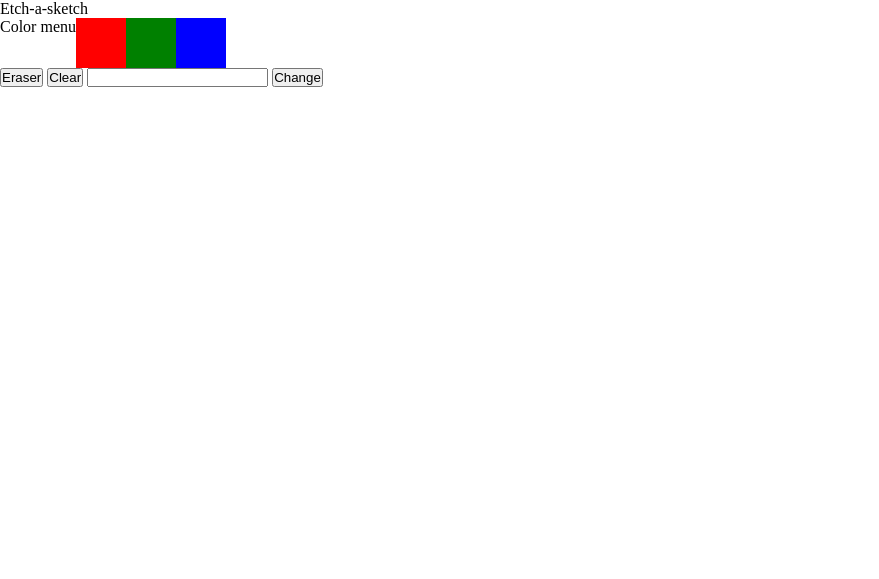
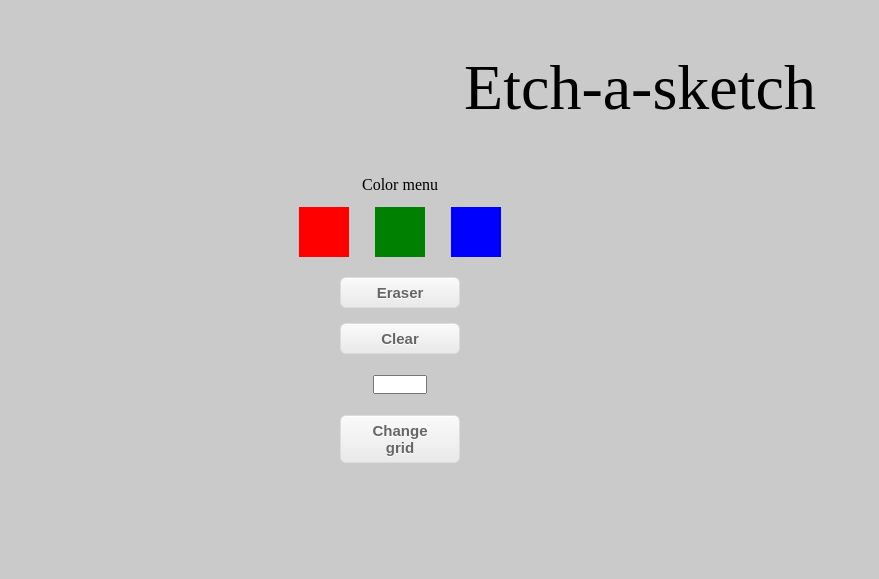
Before and after one commit to antelor/etchasketch-v2, a plain HTML site: page index.html in a window 1280 px wide. Shown: the whole page, without its empty margins (0-879 px from the left). Drawn offline with Linux system fonts and the light colour scheme.

Commit message:
added css

```diff
--- a/css/style.css
+++ b/css/style.css
@@ -5,17 +5,28 @@
 
 html {
     box-sizing: border-box;
-    --size: 500px;
+    --size: 400px;
+    background-color: #cacaca;
 }
 
 *, *:before, *:after {
     box-sizing: inherit;
 }
 
+.name{
+    display: flex;
+    justify-content: center;
+    padding:0.8em;
+    font-size: 4em;
+}
+
+/*game box*/
 .game{
     display: flex;
+    justify-content: center;
 }
 
+/*etch grid*/
 .grid{
     display: flex;
     flex-wrap: wrap;
@@ -23,6 +34,7 @@ html {
     height: var(--size);
 }
 
+/*grid squares*/
 .square{
     height: calc(var(--size)/16);
     width: calc(var(--size)/16);
@@ -40,14 +52,67 @@ html {
     background-color: green;
 }
 
+/*side menu*/
+.sidemenu{
+    margin-right: 5em;
+    display: flex;
+    flex-direction: column;
+    align-items: center;
+}
+
 /*color menu*/
 .colormenu{
     display: flex;
+    flex-direction: column;
+    justify-content: center;
+    align-items: center;
+}
+
+.coloroptions{
+    display: flex;
+
+}
+
+.coloroptions > div {
+    margin: 0.8em;
 }
 
 /*color picker divs*/
-
 .colorpick{
     height: 50px;
     width: 50px;
 }
+
+/*button css*/
+button {
+	box-shadow:inset 0px 1px 0px 0px #ffffff;
+	background:linear-gradient(to bottom, #f9f9f9 5%, #e9e9e9 100%);
+	background-color:#f9f9f9;
+	border-radius:6px;
+	border:1px solid #dcdcdc;
+	display:inline-block;
+	cursor:pointer;
+	color:#666666;
+	font-family:Arial;
+	font-size:15px;
+	font-weight:bold;
+	padding:6px 24px;
+	text-decoration:none;
+	text-shadow:0px 1px 0px #ffffff;
+    width: 8em;
+    margin: 0.5em 0;
+}
+button:hover {
+	background:linear-gradient(to bottom, #e9e9e9 5%, #f9f9f9 100%);
+	background-color:#e9e9e9;
+}
+button:active {
+	position:relative;
+	top:1px;
+}
+
+/*input css*/
+input{
+    margin: 1em 0;
+    width:4em;
+}
--- a/index.html
+++ b/index.html
@@ -16,18 +16,20 @@
     <div class="game">
         <div class="sidemenu">
             <div class="colormenu">
-                <div>
+                <div class="colortitle">
                     Color menu
                 </div>
-                <div class="colorpick red" onclick="colorMode('red')"></div>
-                <div class="colorpick green" onclick="colorMode('green')"></div>
-                <div class="colorpick blue" onclick="colorMode('blue')"></div>
+                <div class="coloroptions">
+                    <div class="colorpick red" onclick="colorMode('red')"></div>
+                    <div class="colorpick green" onclick="colorMode('green')"></div>
+                    <div class="colorpick blue" onclick="colorMode('blue')"></div>
+                </div>
             </div>
             <button onclick="eraserMode()">Eraser</button>
             <button onclick="clearGrid()">Clear</button>
 
             <input type="text" id="size">
-            <button onclick="changeGrid(document.getElementById('size').value)">Change</button>
+            <button onclick="changeGrid(document.getElementById('size').value)">Change grid</button>
         </div>
 
         <div class="grid">
--- a/js/script.js
+++ b/js/script.js
@@ -16,7 +16,7 @@ function generateGrid(number) {
         for (let j = 0; j < number; j++){
             let square = document.createElement('div');
             square.setAttribute('class', 'square');
-            square.setAttribute('style', `height: ${500/number}px;width: ${500/number}px;`)
+            square.setAttribute('style', `height: ${400/number}px;width: ${400/number}px;`)
             grid.appendChild(square);
         }
     }
```
